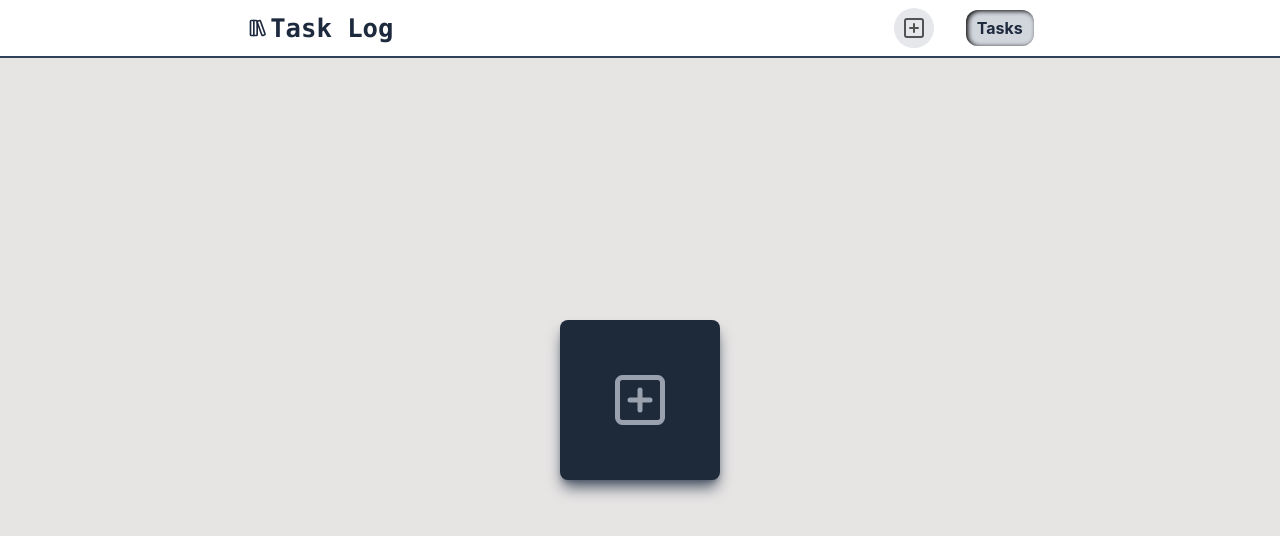
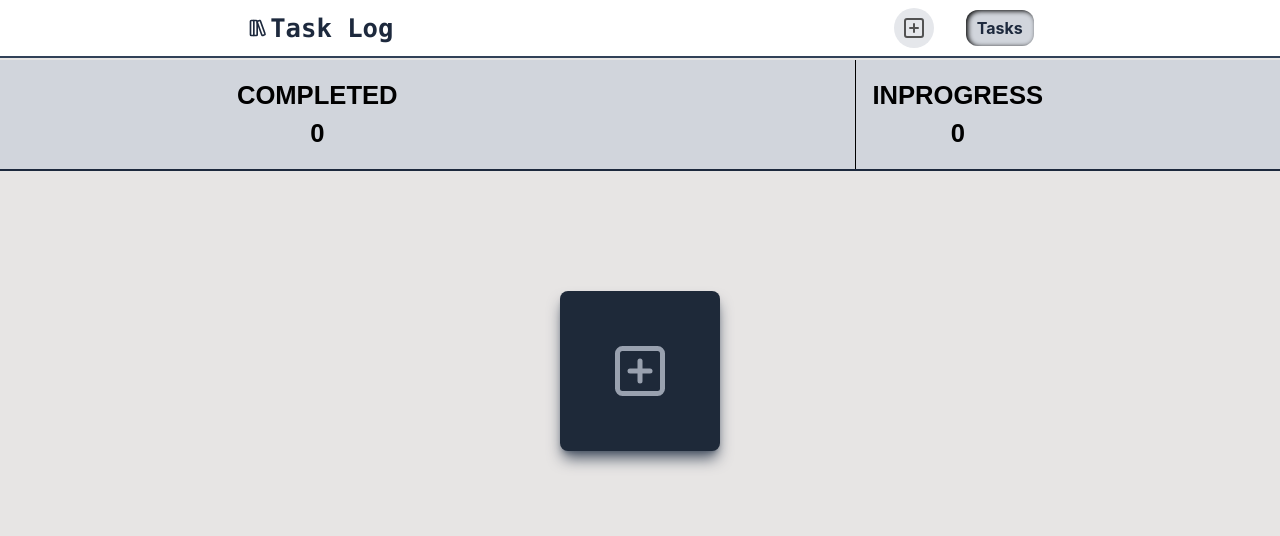
Before and after one commit to abdulsalam-hub/task-log, a React (Vite) app: page / in a window 1280 px wide. Shown: the top 536 px of the page. Built offline with nearby package versions, Linux system fonts and the light colour scheme.

Commit message:
custom navigation

```diff
--- a/index.html
+++ b/index.html
@@ -2,10 +2,13 @@
 <html lang="en">
 
 <head>
+
     <meta charset="UTF-8" />
     <meta name="keywords" content="task,task management,store project,track task">
     <meta name="description" content="the best place to store,track and followUp your tasks. with only two steps. track completed and not ,notify if it is due.">
     <meta name="viewport" content="width=device-width, initial-scale=1.0" />
+    <link rel="shortcut icon" href="/src/assets/task.jpg" type="image/x-icon">
+    <link rel="icon" href="/src/assets/task.jpg" type="image/icon">
     <title>task log</title>
 </head>
 
--- a/src/claro/Contact.jsx
+++ b/src/claro/Contact.jsx
@@ -17,7 +17,7 @@ const Contact=() =>
   useEffect(() => {
 window.localStorage.getItem('user');
 
-  },[name,email,password]);
+  },[name]);
   const  date=new Date().getHours()
   function greet(date)
   {
--- a/src/claro/Hero.jsx
+++ b/src/claro/Hero.jsx
@@ -1,20 +1,27 @@
-import React  from 'react'
-import Axios from "./Axios";
+import React, {useContext}  from 'react'
 import {PlusSquareIcon} from "lucide-react";
 import {Link} from "react-router-dom";
+import Analitic from "../conponents/Analitic";
+import {TaskShare} from "../context/TaskShare";
+
 const Hero=() =>
 {
+const {completed,inprogress} =useContext(TaskShare)
 
   return (
-    <div className="w-full h-screen  flex  items-center  justify-center  bg-stone-200 backdrop-blur-md">
-      <Link to="/task">
+    <div className="w-full h-screen   bg-stone-200 backdrop-blur-md pt-15">
+      <Analitic completed={completed} inprogress={inprogress} />
+
+      <Link
+        to="/task"
+        className="w-full flex items-center  justify-center my-auto mt-30"
+      >
         <div
           title="add tasks"
           className="bg-gray-800 max-h-50 shadow-lg transition-colors  duration-100 ease-in-ou shadow-gray-600 h-40 w-40 rounded-lg flex justify-center hover:text-black items-center cursor-pointer hover:scale-90 hover:bg-gray-400 "
         >
           <PlusSquareIcon className="text-2xl h-15 w-15 text-gray-400 hover:text-gray-800" />
         </div>
-
       </Link>
     </div>
   );
--- a/src/claro/TaskPlace.jsx
+++ b/src/claro/TaskPlace.jsx
@@ -36,7 +36,7 @@ const TaskPlace=() =>
     }
 
   return (
-    <div className="w-full pt-10 scroll-smooth ">
+    <div className="w-full pt-10 scroll-smooth pb-5">
 
       <div
         className={`w-full sticky top-12 z-50 right-0 py-3 flex justify-center gap-x-3 bg-slate-500`}
--- /dev/null
+++ b/src/conponents/Analitic.jsx
@@ -0,0 +1,20 @@
+import React from 'react'
+import {memo} from "react";
+
+const Analitic =memo( function Analitic({completed,inprogress}) {
+  return (
+    <div className="w-full border-b-2 bg-gray-300 border-slate-800 flex justify-between md:justify-around  items-center ">
+      <div className="  p-4  uppercase text-[clamp(1.5rem,2vw,2.3rem)] font-bold font-[arial,sans,consolas] text-center">
+        <h2>completed</h2>
+        <p>{completed}</p>
+      </div>
+      <div className=" p-4  border-l uppercase text-[clamp(1.5rem,2vw,2.3rem)] font-bold font-[arial,sans,consolas] text-center">
+        {" "}
+        <h2>inprogress</h2>
+        <p>{inprogress}</p>
+      </div>
+    </div>
+  );
+})
+
+export default Analitic
--- a/src/conponents/Forms.jsx
+++ b/src/conponents/Forms.jsx
@@ -33,8 +33,10 @@ const Forms=() =>
         onChange={handleDescription}
         name=""
         id=""
-        placeholder="enter description..."
+        placeholder="enter title description..."
       ></textarea>
+      <div title="task end duration" className="w-full ">
+        <label htmlFor="duration" className="capitalize font-semibold font-mono">end date : </label>
         <input
           value={dueDate}
           onChange={handleDueDate}
@@ -42,8 +44,10 @@ const Forms=() =>
           name=""
           id=""
           required
+          placeholder="end date"
           className="w-full cursor-pointer bold outline-1 rounded md:h-full h-10  capitalize  indent-2 "
         />
+      </div>
       <select
         name=""
         id=""
@@ -51,12 +55,17 @@ const Forms=() =>
         onChange={handlePriority}
         className="w-full h-10 bold outline-1 rounded md:h-full bg-gray-300 capitalize cursor-pointer"
       >
-
-          <option value="" className="disabled:text-white text-white" disabled aria-disabled>select a priority</option>
+        <option
+          value=""
+          className="disabled:text-white text-white"
+          disabled
+          aria-disabled
+        >
+          select a priority
+        </option>
         <option value="high">high</option>
         <option value="medium">medium</option>
         <option value="low">low</option>
-
       </select>
       <button
         type="submit"
--- a/src/conponents/TaskBox.jsx
+++ b/src/conponents/TaskBox.jsx
@@ -22,14 +22,15 @@ const TaskBox = memo(function TaskBox({
           <div className={`line-clamp-1 flex  items-center`}>
             <button
               title="delete"
-
               onClick={() => handleDelete(id)}
               className="h-8 w-8 rounded-full hover:bg-stone-300 text-black/900 font-black   flex justify-center items-center cursor-pointer hover:scale-105 transition"
             >
               {" "}
               <X className="h-8 w-5 font-bold text-[16px] " />
             </button>{" "}
-            <h1 className={` text-[clamp(1vw,1rem,3rem)]  ${completed && " line-through "}`}>
+            <h1
+              className={` text-[clamp(1vw,1rem,3rem)]  ${completed && " line-through "}`}
+            >
               {title}
             </h1>
           </div>
@@ -47,10 +48,13 @@ const TaskBox = memo(function TaskBox({
           <div title="priorities" className={` `}>
             {priority}
           </div>
-          <details className="flex gap-x-3 transition-opacity details-content:transition-discrete duration-500 ease-in cursor-pointer">
+          <details
+            title="startDate~endDate"
+            className="flex gap-x-3 transition-opacity details-content:transition-discrete duration-500 ease-in cursor-pointer"
+          >
             <summary>date: </summary>
             <div className={`capitalize  ${dueDate ? " " : ""} `}>
-              <span>{dueDate}</span>~<span>{created}</span>
+              <span>{created}</span>~<span>{dueDate}</span>
             </div>
           </details>
         </div>
--- a/src/conponents/Tasks.jsx
+++ b/src/conponents/Tasks.jsx
@@ -14,7 +14,7 @@ const Tasks=() =>
 
   return (
     <div className="pt-16 px-1 h-screen w-full ">
-      <div className="w-full border transition duration-500   rounded py-2 h-auto  cursor-pointer">
+      <div className="w-full border transition duration-500 sticky top-14 left-0 z-30 rounded py-2 h-auto  cursor-pointer">
         {form ? (
           <ChevronDownSquare
             onClick={handleClose}
@@ -46,8 +46,8 @@ const Tasks=() =>
       <div className="mx-auto mt-10 font-black text-2xl   text-center capitalize">
         {task.length <= 0 && (
           <div>
-            <FilePlus className="flex mx-auto text-amber-400 fill-slate-200 h-20 w-20" />
-            <h2 className=" text-[clamp(1rem,2vw,2rem)]">no tasks added yet !</h2>
+            <FilePlus className="flex mx-auto text-slate-700 fill-gray-300 h-20 w-20 " />
+            <h2 className=" text-[clamp(1.4rem,2vw,2rem)] text-slate-800 uppercase font-serif">no tasks added yet !</h2>
             <p className="text-[clamp(1rem,2vw,1rem)]">
               click dropdown on the left to add task
             </p>
--- a/src/context/TaskContext.jsx
+++ b/src/context/TaskContext.jsx
@@ -40,7 +40,8 @@ const TaskContext=({children}) =>
          completed: false,
          priority
        };
-  ev.preventDefault();
+    ev.preventDefault();
+    if(tasks.title=="") return;
    setTask([tasks,...task]);
     setTitle("");
     setDescription("");
@@ -76,6 +77,7 @@ return tasks.id === id ? {...tasks, completed: !tasks.completed} : tasks;
     {
     return item.dueDate === item.createdDate;
     })
+
     if (found) {
       Notification.requestPermission().then((permission) => {
         if (Notification.permission === "granted") {
@@ -85,16 +87,26 @@ return tasks.id === id ? {...tasks, completed: !tasks.completed} : tasks;
             vibrate: [200, 100, 200]
           });
           Notification.onclick = () => {
-            window.location.href = "http://localhost:5173/";
+            window.location.href = "http://tasklog-place.vercel.app/taskplace";
           };
-          console.log(permission, new Notification());
+          console.log(permission);
         } else {
           alert("permission to send 'notification' not granted");
         }
       });
       console.log(found , "they are equal")
     }
-  },[task])
+   },[task])
+
+  const com=task.filter((item) =>
+  {
+    return item.completed
+  })
+  const completed=com.length
+  const inp = task.filter((item) => {
+    return !item.completed;
+  });
+  const inprogress=inp.length
   return (
     <>
       <TaskShare.Provider
@@ -110,7 +122,8 @@ return tasks.id === id ? {...tasks, completed: !tasks.completed} : tasks;
           handleDescription,
           handleAddTasks,
           handleDelete,
-          handleComplete
+          handleComplete,
+          completed,inprogress
         }}
       >
         {children}
```
Also changed, not shown: package.json (indentation only), src/assets/task.jpg (added), vercel.json (added). Lines whose indentation alone changed are shown as unchanged.
